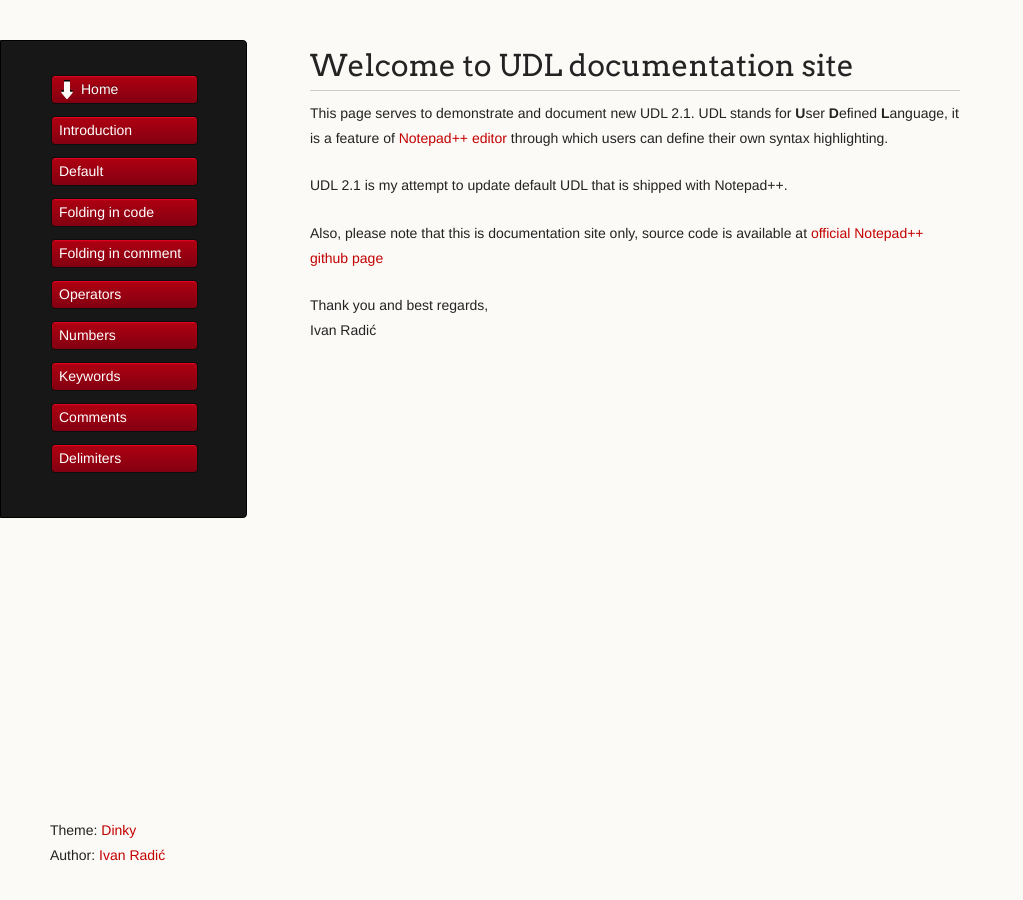
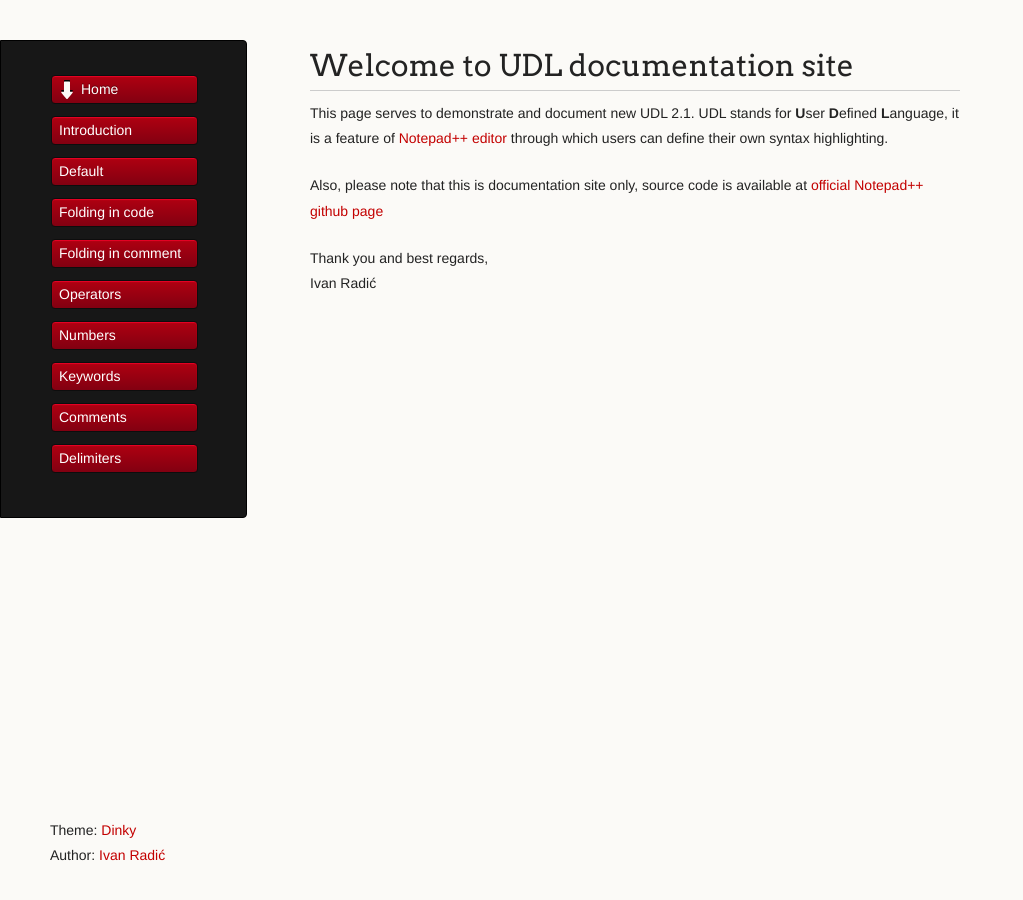
Before and after one commit to ivan-radic/udl-documentation, a Jekyll site: the page built from index.md, in a window 1280 px wide. Shown: the whole page, without its empty margins (0-1023 px from the left). Built offline with Jekyll 4.4.1, drawn with Linux system fonts in a browser that asks for light colours.

Commit message:
Update index.md

```diff
--- a/index.md
+++ b/index.md
@@ -14,8 +14,6 @@ UDL stands for **U**ser **D**efined **L**anguage, it is a feature of
 [Notepad++ editor](https://notepad-plus-plus.org/) through
 which users can define their own syntax highlighting.
 
-UDL 2.1 is my attempt to update default UDL that is shipped with Notepad++.
-
 Also, please note that this is documentation site only, source code is available at
 [official Notepad++ github page](https://github.com/notepad-plus-plus/notepad-plus-plus)
 
```
